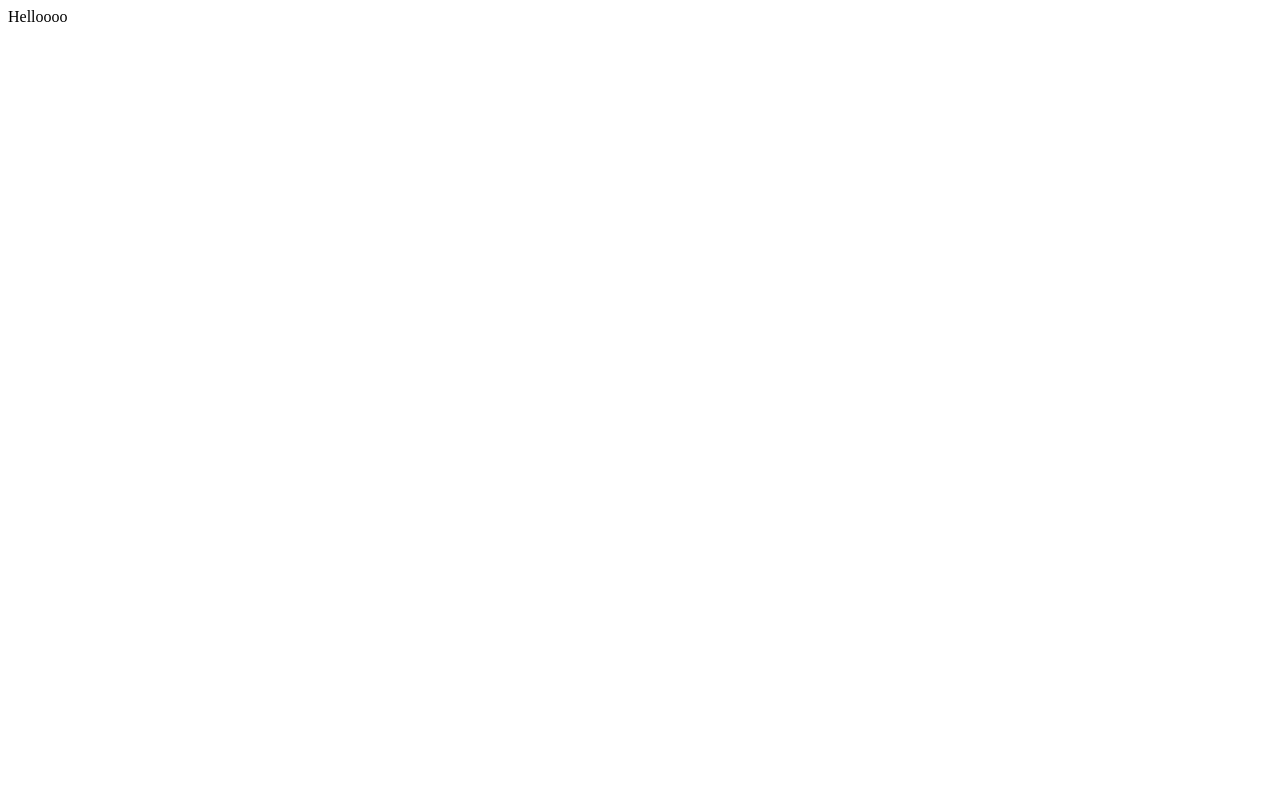
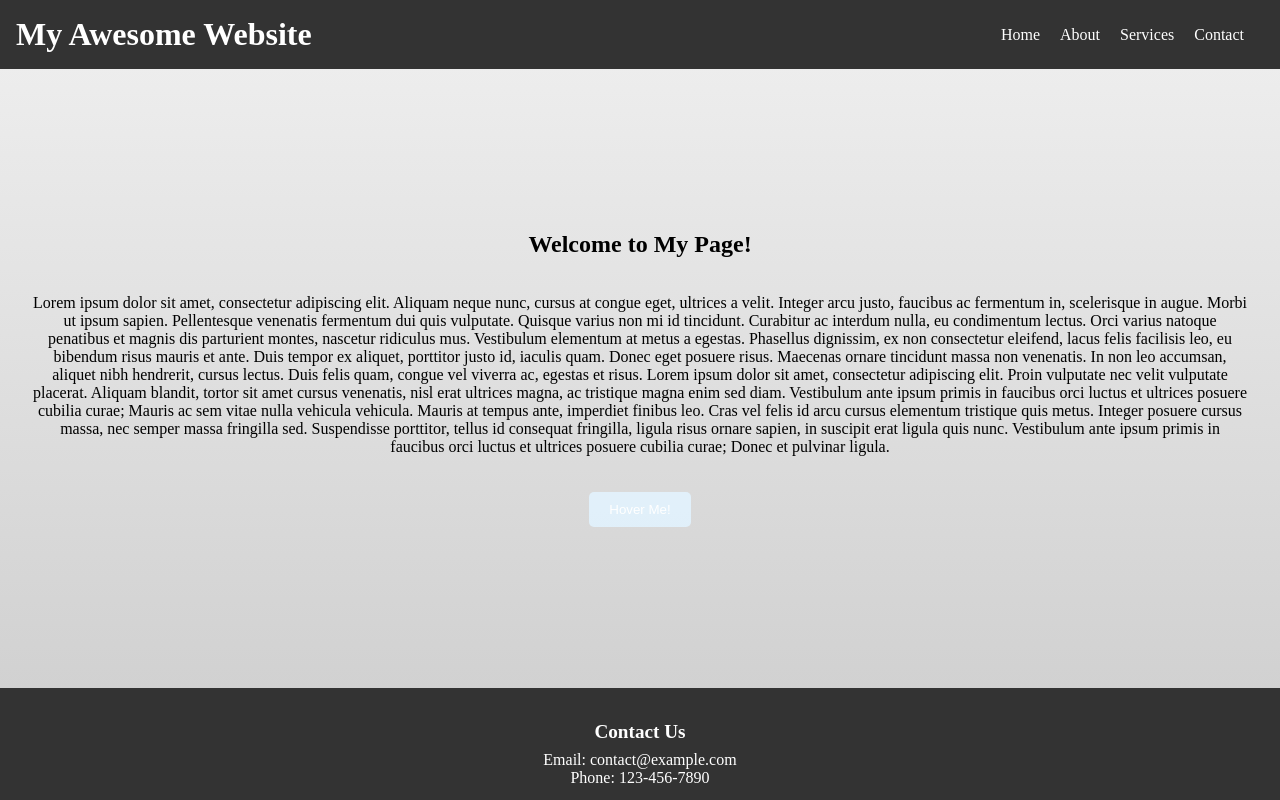
Before and after one commit to maligul/maligul.github.io, a plain HTML site: page index.html in a window 1280 px wide. Drawn offline with Linux system fonts and the light colour scheme.

Commit message:
Update index.html

```diff
--- a/index.html
+++ b/index.html
@@ -1,11 +1,45 @@
+<!DOCTYPE html>
+<html lang="en">
+<head>
+  <meta charset="UTF-8">
+  <meta name="viewport" content="width=device-width, initial-scale=1.0">
+  <link rel="stylesheet" href="styles.css">
+  <title>CSS Competence Trial</title>
+</head>
+<body>
+  <header>
+    <h1>My Awesome Website</h1>
+    <nav>
+      <ul>
+        <li><a href="#" class="nav-link">Home</a></li>
+        <li><a href="#" class="nav-link">About</a></li>
+        <li><a href="#" class="nav-link">Services</a></li>
+        <li><a href="#" class="nav-link">Contact</a></li>
+      </ul>
+    </nav>
 
-<!DOCTYPE html>
-<html>
-    <head>
-        <!-- head definitions go here -->
-    </head>
-    <body>
-        <!-- the content goes here -->
-        Helloooo
-    </body>
+  </header>
+  <main>
+    <section class="content">
+      <h2>Welcome to My Page!</h2>
+      <br>
+      <br>
+      <p>Lorem ipsum dolor sit amet, consectetur adipiscing elit. Aliquam neque nunc, cursus at congue eget, ultrices a velit. Integer arcu justo, faucibus ac fermentum in, scelerisque in augue. Morbi ut ipsum sapien. Pellentesque venenatis fermentum dui quis vulputate. Quisque varius non mi id tincidunt. Curabitur ac interdum nulla, eu condimentum lectus. Orci varius natoque penatibus et magnis dis parturient montes, nascetur ridiculus mus. Vestibulum elementum at metus a egestas. Phasellus dignissim, ex non consectetur eleifend, lacus felis facilisis leo, eu bibendum risus mauris et ante. Duis tempor ex aliquet, porttitor justo id, iaculis quam. Donec eget posuere risus.
+
+        Maecenas ornare tincidunt massa non venenatis. In non leo accumsan, aliquet nibh hendrerit, cursus lectus. Duis felis quam, congue vel viverra ac, egestas et risus. Lorem ipsum dolor sit amet, consectetur adipiscing elit. Proin vulputate nec velit vulputate placerat. Aliquam blandit, tortor sit amet cursus venenatis, nisl erat ultrices magna, ac tristique magna enim sed diam. Vestibulum ante ipsum primis in faucibus orci luctus et ultrices posuere cubilia curae;
+
+        Mauris ac sem vitae nulla vehicula vehicula. Mauris at tempus ante, imperdiet finibus leo. Cras vel felis id arcu cursus elementum tristique quis metus. Integer posuere cursus massa, nec semper massa fringilla sed. Suspendisse porttitor, tellus id consequat fringilla, ligula risus ornare sapien, in suscipit erat ligula quis nunc. Vestibulum ante ipsum primis in faucibus orci luctus et ultrices posuere cubilia curae; Donec et pulvinar ligula.</p>
+        <br>
+        <br>
+        <button class="hover-effect">Hover Me!</button>
+    </section>
+  </main>
+  <footer>
+    <div class="footer-content">
+      <h3 class="contact-header">Contact Us</h3>
+      <p>Email: contact@example.com</p>
+      <p>Phone: 123-456-7890</p>
+    </div>
+  </footer>
+</body>
 </html>
```
